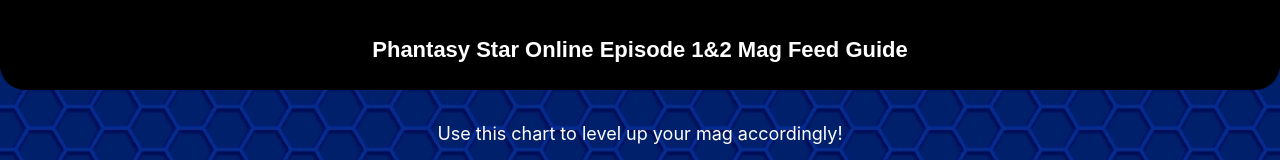
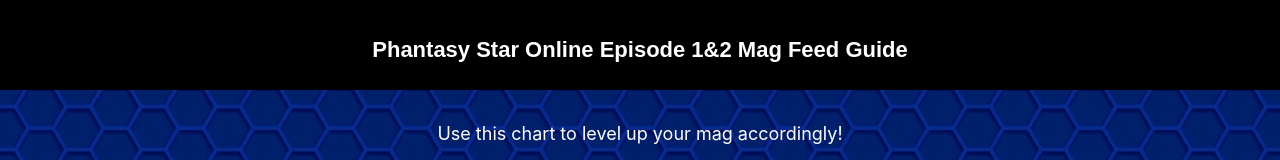
Before and after one commit to natedtcc/mag-feed-chart, a React (Create React App) app: page / in a window 1280 px wide. Shown: the top 160 px of the page. Built offline with nearby package versions, Linux system fonts and the light colour scheme.

Commit message:
formatting

```diff
--- a/src/components/Header/Header.module.css
+++ b/src/components/Header/Header.module.css
@@ -6,8 +6,6 @@
     text-align: center;
     font-family: 'Montserrat', sans-serif;
     background-color: black;
-    border-bottom-left-radius: 25px;
-    border-bottom-right-radius: 25px;
 }
 
 .Header p {
```
